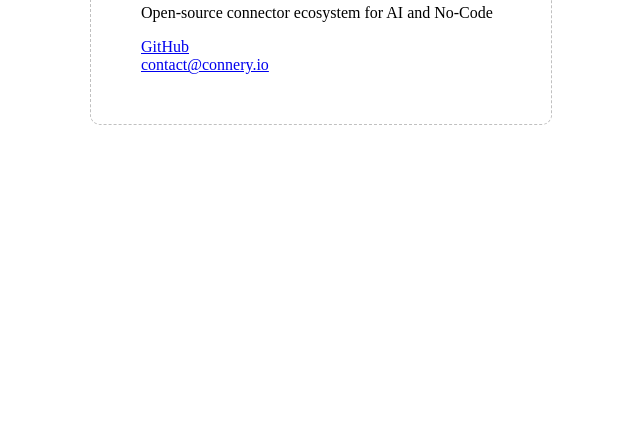
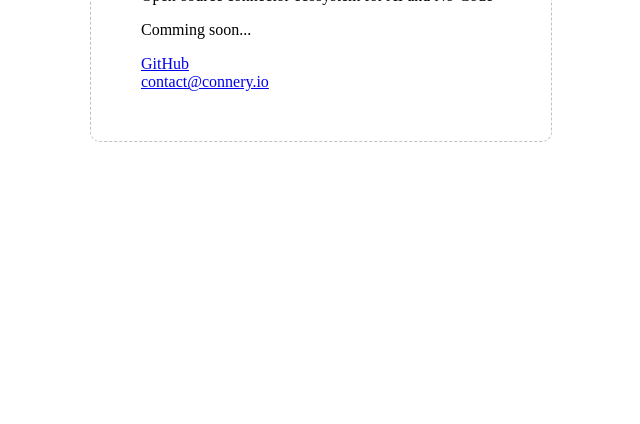
Before and after one commit to connery-io/website, a plain HTML site: page index.html in a window 1280 px wide. Shown: the part 392-816 px from the top of the page, without its empty margins (319-959 px from the left). Drawn offline with Linux system fonts and the light colour scheme.

Commit message:
Update index.html

```diff
--- a/index.html
+++ b/index.html
@@ -50,6 +50,7 @@
   <div class="content">
     <h2>Connery</h2>
     <p>Open-source connector ecosystem for AI and No-Code</p>
+    <p>Comming soon...</p>
     <a href="https://github.com/connery-io" target="_blank">GitHub</a></br>
     <!-- Mail to link -->
     <a href="mailto:contact@connery.io">contact@connery.io</a>
```
